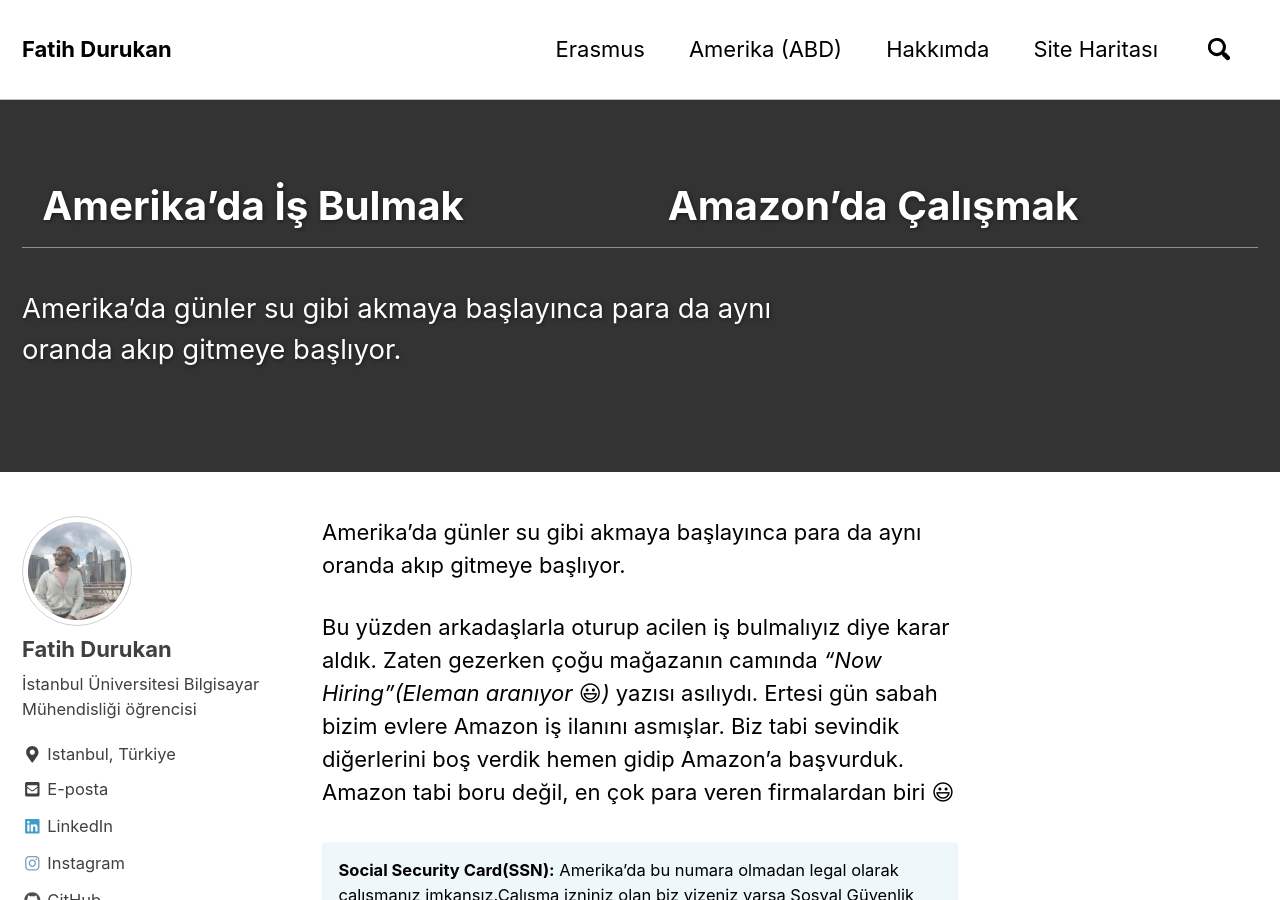
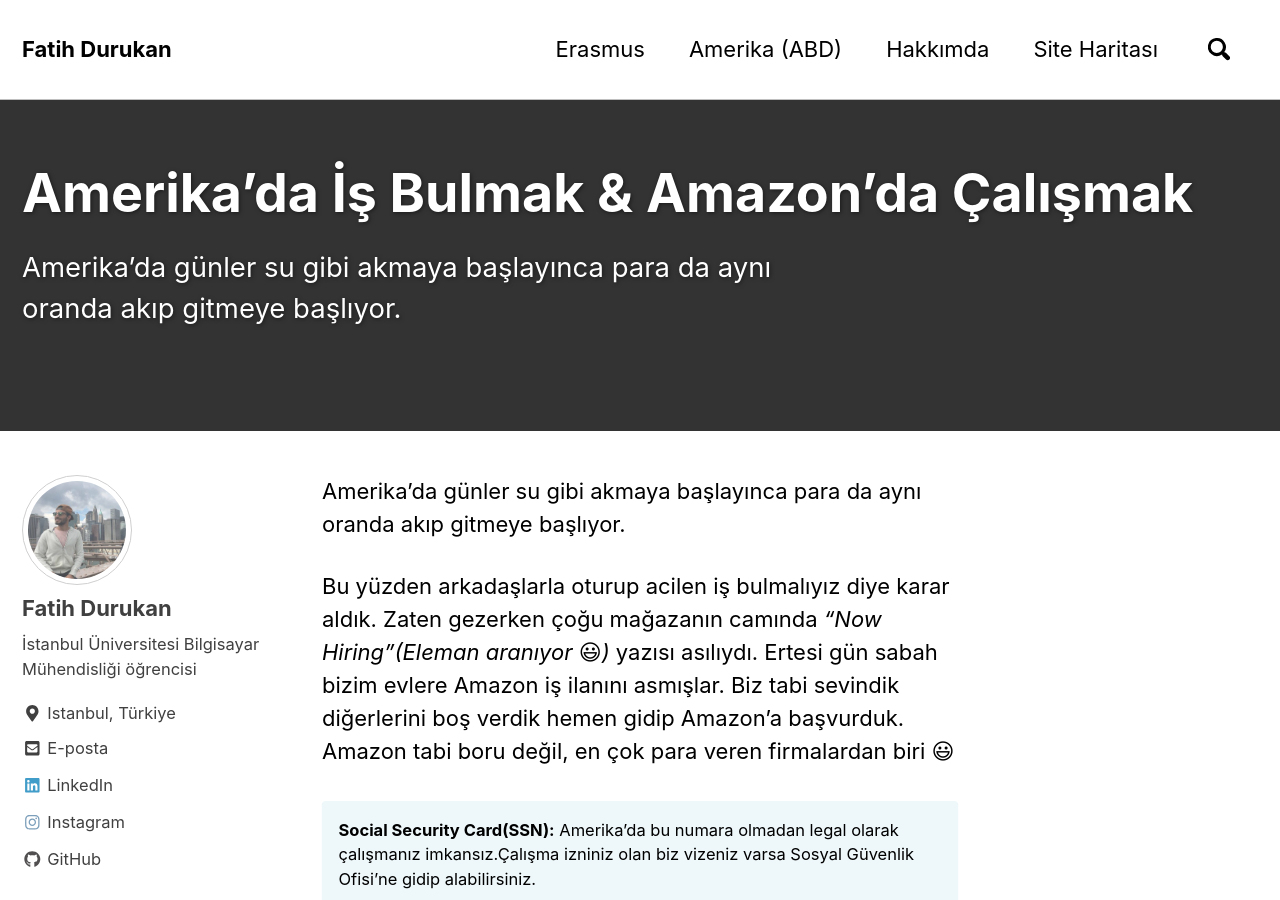
Before and after one commit to fatihdurukan/fatihdurukan.github.io, a Jekyll site: the page built from _posts/2018-01-22-amerikada-iş-bulmak.md, in a window 1280 px wide and 900 px high. Built offline with Jekyll 4.4.1, drawn with Linux system fonts in a browser that asks for light colours; nearby versions of some CDN libraries; emoji names are drawn with the system emoji font.

```diff
--- a/_posts/2018-01-22-amerikada-iş-bulmak.md
+++ b/_posts/2018-01-22-amerikada-iş-bulmak.md
@@ -1,5 +1,5 @@
 ---
-title: "Amerika'da İş Bulmak | Amazon'da Çalışmak"
+title: "Amerika'da İş Bulmak & Amazon'da Çalışmak"
 header:
   overlay_color: "#333"
 categories:
@@ -42,7 +42,11 @@ Bir hafta içinde kabul mailimiz geldi ve bize oryantasyon videoları gönderdil
 Büyük gün geldi çattı.18:00'da Amazon'un önündeydik.Şefler kapının önünde koridor yapmış, her gelenle tokalaşıp hoşgeldin dediler.Balonlarla süslemişler her yeri. İçeri girince bize giriş kartlarımızı verdiler. Daha sonra emanet dolaplarının nasıl kullanıldığını anlattılar. İçeri telefon ve herhangi elektronik eşya sokmak yasak.Sadece molalarda kullandığımız büyük salonda serbest.İlk gün yine sunumlarla geçti.En sonunda sınav yaptılar.Ben sunumları dinlemediğim için kaldım. Kalanları ayırdılar aynı sorulardan oluşan sınavı yine verdiler. Aynı soruları sorsalar da benim için farkeden birşey yoktu çünkü cevapları bilmiyordum.Ben yine kaldım :smiley:. 3. ve son hakkımızda 5 kişiydik. Görevli gelerek tek tek cevabı ima ederek soruları okudu.Lütfen geçin şu sınavdan der gibi yüz ifadesi vardı.:smiley: Neyse ki 3.sınavdan geçebildim.
 
 
+
+
 <iframe width="560" height="315" src="https://www.youtube.com/embed/Y-lBvI6u_hw" frameborder="0" allow="autoplay; encrypted-media" allowfullscreen></iframe>
+
+
 
 
 Amazon'un deposu devasa büyük.Gerçekten de sonunu göremiyorsunuz.Herşey tıkır tıkır işliyor.Çoğu işi robotlar yapıyor.Beni bıraksalar otomatik robotları aralıksız film gibi izlerim. Öyle senkronize hareket ediyorlar. Benim işim ürünleri robotların üzerindeki raflara yerleştirmekti. 10 saat ayakta durmak beni çok yordu. 3.gün kat şefi geldi ve bana gelen tırlardan mal indirme bölümüne geçer misin dedi. Bende dedim seve seve. Hiç değilse hareket ederim otururum arada falan diye düşündüm.Dedim ya Amazon'un o deposu yeni diye. İlk hafta adam akıllı sevkiyat bile olmadı.Daha sonraları normale geçse de her türlü önceki departmanımdan rahattı. Hatta baya bi rahattı.
```
